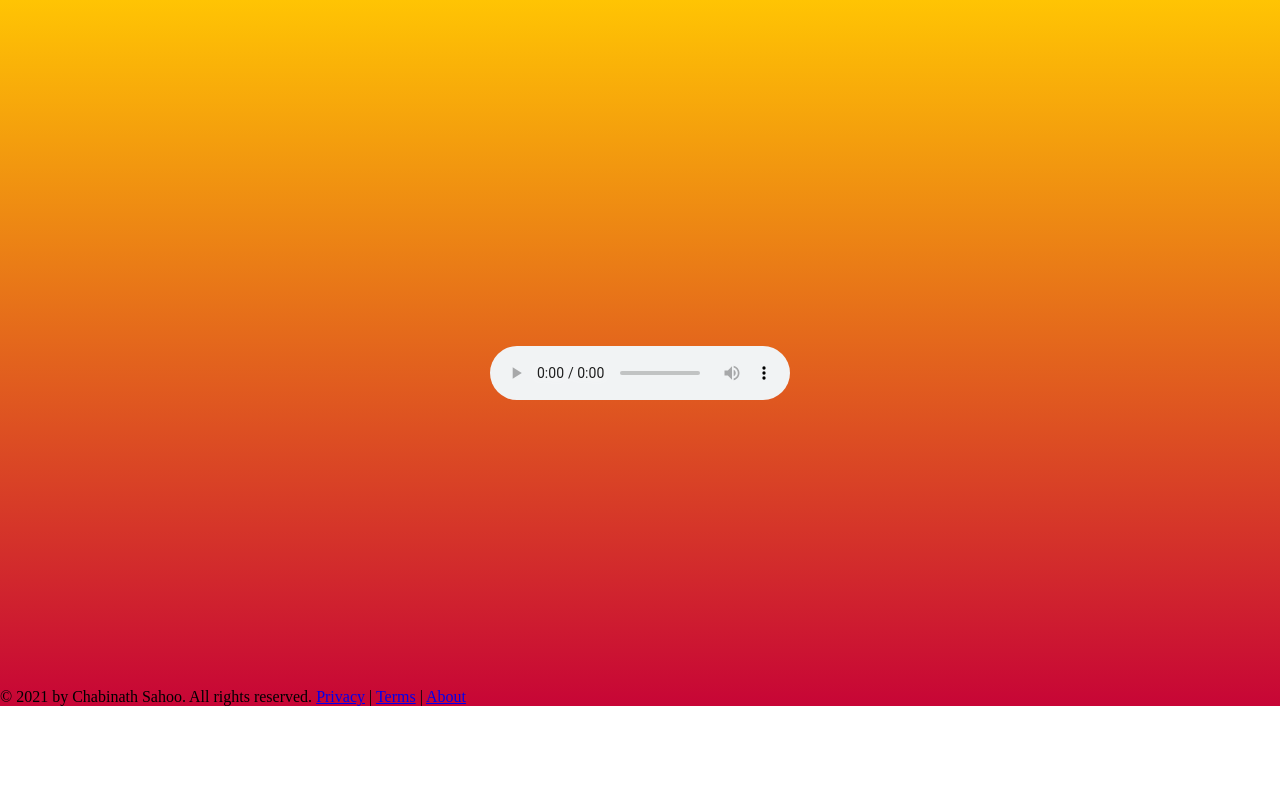
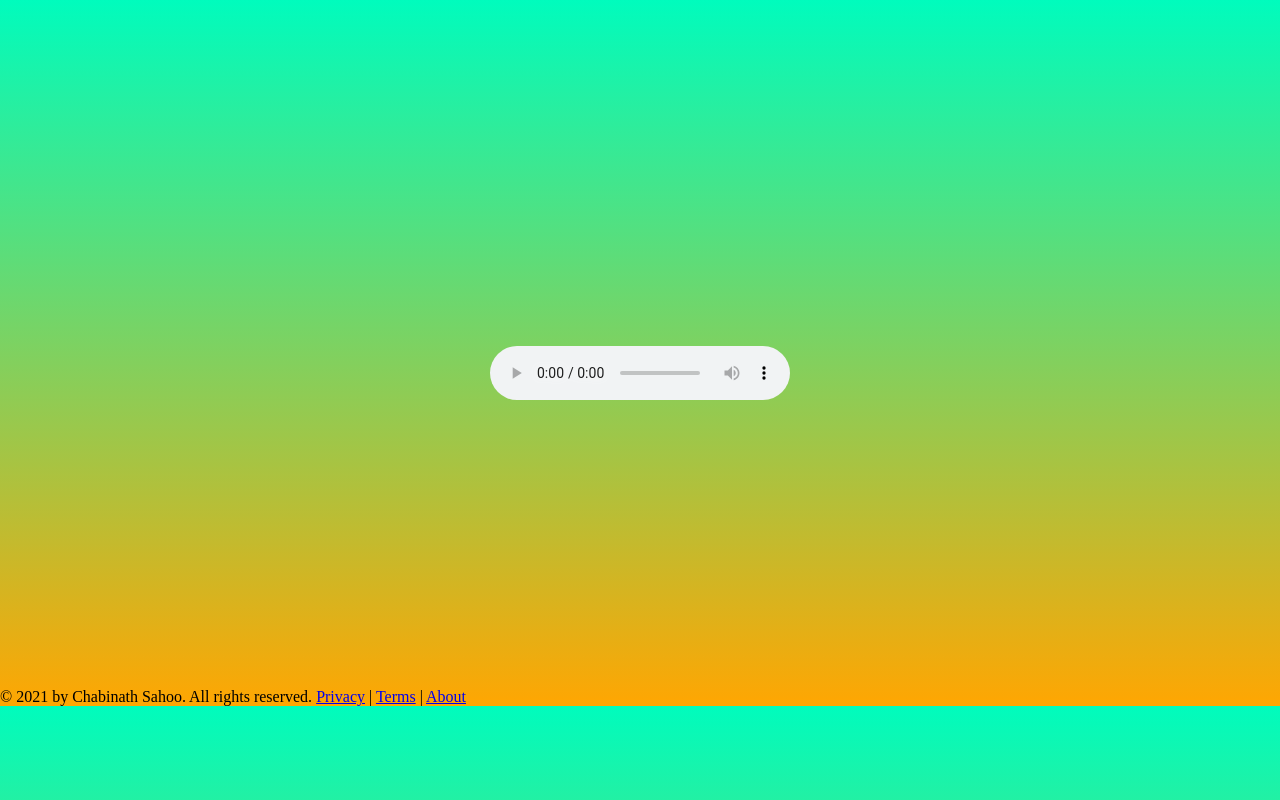
Before and after one commit to chhabinath/WEB-DEV, a plain HTML site: page music-player/index.html in a window 1280 px wide. Drawn offline with Linux system fonts and the light colour scheme.

Commit message:
modified

```diff
--- a/music-player/index.html
+++ b/music-player/index.html
@@ -7,7 +7,7 @@
 <body>
     <div class="panel">
         <audio controls >
-            <source type="audio/mpeg" src="/music-player/music/song1.mp3"  >
+            <source type="audio/mpeg" src="music/song1.mp3"  >
         </audio>
     </div>
 </body>
--- a/music-player/style.css
+++ b/music-player/style.css
@@ -4,8 +4,8 @@
     box-sizing: border-box;
 }
 body{
-    background: linear-gradient(rgb(255, 196, 3),#c70536);
-    background-repeat: no-repeat;
+    background: linear-gradient(rgb(0, 252, 189),#ffa602);
+    background-repeat:inherit;
 }
 .panel, audio{
     display: flex;
```
